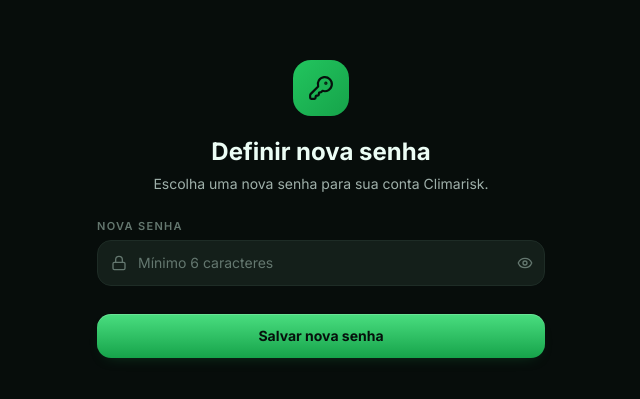
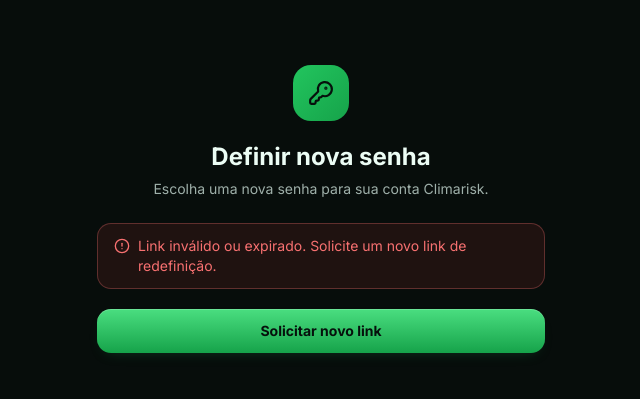
Before and after one commit to guilhermelpzinhol-code/climarisk, a React (Vite) app: page /reset-password in a window 1280 px wide. Shown: the part 191-590 px from the top of the page, without its empty margins (319-959 px from the left). Built offline with nearby package versions, Linux system fonts and the light colour scheme; no server answers.

Commit message:
fix(auth): redefinição de senha robusta (verifyOtp token_hash + fallback de sessão, estados/erros em PT)

```diff
--- a/src/pages/ResetPassword.tsx
+++ b/src/pages/ResetPassword.tsx
@@ -1,35 +1,66 @@
-import { useState } from 'react';
-import { useNavigate } from 'react-router-dom';
-import { Lock, Eye, EyeOff, AlertCircle, CheckCircle2, KeyRound } from 'lucide-react';
+import { useEffect, useState } from 'react';
+import { useNavigate, useSearchParams, Link } from 'react-router-dom';
+import { Lock, Eye, EyeOff, AlertCircle, CheckCircle2, KeyRound, Loader2 } from 'lucide-react';
 import { supabase } from '../lib/supabase';
+
+type Status = 'verificando' | 'pronto' | 'erro' | 'salvo';
 
 export default function ResetPassword() {
   const navigate = useNavigate();
+  const [params] = useSearchParams();
+  const [status, setStatus] = useState<Status>('verificando');
   const [password, setPassword] = useState('');
   const [showPwd, setShowPwd] = useState(false);
   const [loading, setLoading] = useState(false);
   const [error, setError] = useState('');
-  const [done, setDone] = useState(false);
+
+  // Valida o link assim que a página abre (fluxo token_hash ou sessão da URL).
+  useEffect(() => {
+    let ativo = true;
+    async function validar() {
+      if (!supabase) { setStatus('erro'); setError('Autenticação não configurada.'); return; }
+
+      // Erro vindo na hash (ex.: link expirado)
+      const hash = new URLSearchParams(window.location.hash.replace(/^#/, ''));
+      if (hash.get('error_description')) {
+        if (ativo) { setStatus('erro'); setError(traduz(hash.get('error_description')!)); }
+        return;
+      }
+
+      const token_hash = params.get('token_hash');
+      const type = params.get('type');
+
+      if (token_hash) {
+        const { error } = await supabase.auth.verifyOtp({ token_hash, type: (type as 'recovery') || 'recovery' });
+        if (!ativo) return;
+        if (error) { setStatus('erro'); setError(traduz(error.message)); }
+        else setStatus('pronto');
+        return;
+      }
+
+      // Sem token_hash: tenta a sessão que o cliente extrai da URL (#access_token)
+      const { data } = await supabase.auth.getSession();
+      if (!ativo) return;
+      if (data.session) setStatus('pronto');
+      else { setStatus('erro'); setError('Link inválido ou expirado. Solicite um novo link de redefinição.'); }
+    }
+    validar();
+    return () => { ativo = false; };
+    // eslint-disable-next-line react-hooks/exhaustive-deps
+  }, []);
 
   async function submit(e: React.FormEvent) {
     e.preventDefault();
     setError('');
-    if (!supabase) {
-      setError('Autenticação não configurada.');
-      return;
-    }
-    if (password.length < 6) {
-      setError('A senha deve ter ao menos 6 caracteres.');
-      return;
-    }
+    if (password.length < 6) { setError('A senha deve ter ao menos 6 caracteres.'); return; }
     setLoading(true);
     try {
-      const { error } = await supabase.auth.updateUser({ password });
+      const { error } = await supabase!.auth.updateUser({ password });
       if (error) throw error;
-      setDone(true);
+      setStatus('salvo');
       setTimeout(() => navigate('/dashboard'), 1600);
     } catch (err) {
-      setError(err instanceof Error ? err.message : 'Não foi possível redefinir a senha. Abra o link do e-mail novamente.');
+      setError(err instanceof Error ? traduz(err.message) : 'Não foi possível redefinir a senha.');
     } finally {
       setLoading(false);
     }
@@ -37,7 +68,7 @@ export default function ResetPassword() {
 
   return (
     <div className="flex min-h-screen items-center justify-center bg-base px-6">
-      <form onSubmit={submit} noValidate className="w-full max-w-md animate-fade-up">
+      <div className="w-full max-w-md animate-fade-up">
         <div className="flex flex-col items-center text-center">
           <span className="flex h-14 w-14 items-center justify-center rounded-2xl bg-gradient-to-br from-brand to-brand-dark text-[#06100C]">
             <KeyRound size={26} />
@@ -46,24 +77,39 @@ export default function ResetPassword() {
           <p className="mt-1.5 text-sm text-body">Escolha uma nova senha para sua conta Climarisk.</p>
         </div>
 
+        {status === 'verificando' && (
+          <div className="mt-8 flex items-center justify-center gap-2 text-sm text-body">
+            <Loader2 size={18} className="animate-spin text-brand" /> Validando seu link…
+          </div>
+        )}
+
+        {status === 'erro' && (
+          <div className="mt-6">
+            <div className="flex items-start gap-2 rounded-xl border border-risk-critical/30 bg-red-500/10 px-4 py-3 text-sm text-risk-critical">
+              <AlertCircle size={16} className="mt-0.5 shrink-0" /> {error}
+            </div>
+            <Link to="/login" className="btn-primary mt-5 w-full">Solicitar novo link</Link>
+          </div>
+        )}
+
+        {status === 'salvo' && (
+          <div className="mt-6 flex items-center gap-2 rounded-xl border border-brand/30 bg-brand-50 px-4 py-3 text-sm text-brand">
+            <CheckCircle2 size={16} /> Senha redefinida! Redirecionando…
+          </div>
+        )}
+
+        {status === 'pronto' && (
+          <form onSubmit={submit} noValidate className="mt-6">
             {error && (
-          <div className="mt-6 flex items-start gap-2 rounded-xl border border-risk-critical/30 bg-red-500/10 px-4 py-3 text-sm text-risk-critical">
+              <div className="mb-4 flex items-start gap-2 rounded-xl border border-risk-critical/30 bg-red-500/10 px-4 py-3 text-sm text-risk-critical">
                 <AlertCircle size={16} className="mt-0.5 shrink-0" /> {error}
               </div>
             )}
-        {done ? (
-          <div className="mt-6 flex items-center gap-2 rounded-xl border border-brand/30 bg-brand-50 px-4 py-3 text-sm text-brand">
-            <CheckCircle2 size={16} /> Senha redefinida! Redirecionando…
-          </div>
-        ) : (
-          <>
-            <div className="mt-6">
             <label className="label-mono mb-1.5 block">Nova senha</label>
             <div className="relative">
               <Lock size={16} className="absolute left-3.5 top-1/2 -translate-y-1/2 text-muted" />
               <input
                 type={showPwd ? 'text' : 'password'}
-                  required
                 className="field px-10"
                 placeholder="Mínimo 6 caracteres"
                 value={password}
@@ -74,13 +120,21 @@ export default function ResetPassword() {
                 {showPwd ? <EyeOff size={16} /> : <Eye size={16} />}
               </button>
             </div>
-            </div>
             <button type="submit" disabled={loading} className="btn-primary mt-7 w-full">
               {loading ? <span className="h-4 w-4 animate-spin rounded-full border-2 border-[#06100C]/30 border-t-[#06100C]" /> : 'Salvar nova senha'}
             </button>
-          </>
+          </form>
         )}
-      </form>
+      </div>
     </div>
   );
 }
+
+function traduz(msg: string): string {
+  const m = msg.toLowerCase();
+  if (m.includes('expired') || m.includes('invalid') || m.includes('otp')) return 'Link inválido ou expirado. Solicite um novo link de redefinição.';
+  if (m.includes('access_denied')) return 'Este link já foi usado ou expirou. Solicite um novo.';
+  if (m.includes('should be at least') || m.includes('weak')) return 'A senha deve ter ao menos 6 caracteres.';
+  if (m.includes('same password')) return 'A nova senha não pode ser igual à anterior.';
+  return 'Não foi possível validar o link. Solicite um novo link de redefinição.';
+}
```
Lines whose indentation alone changed are shown as unchanged.
